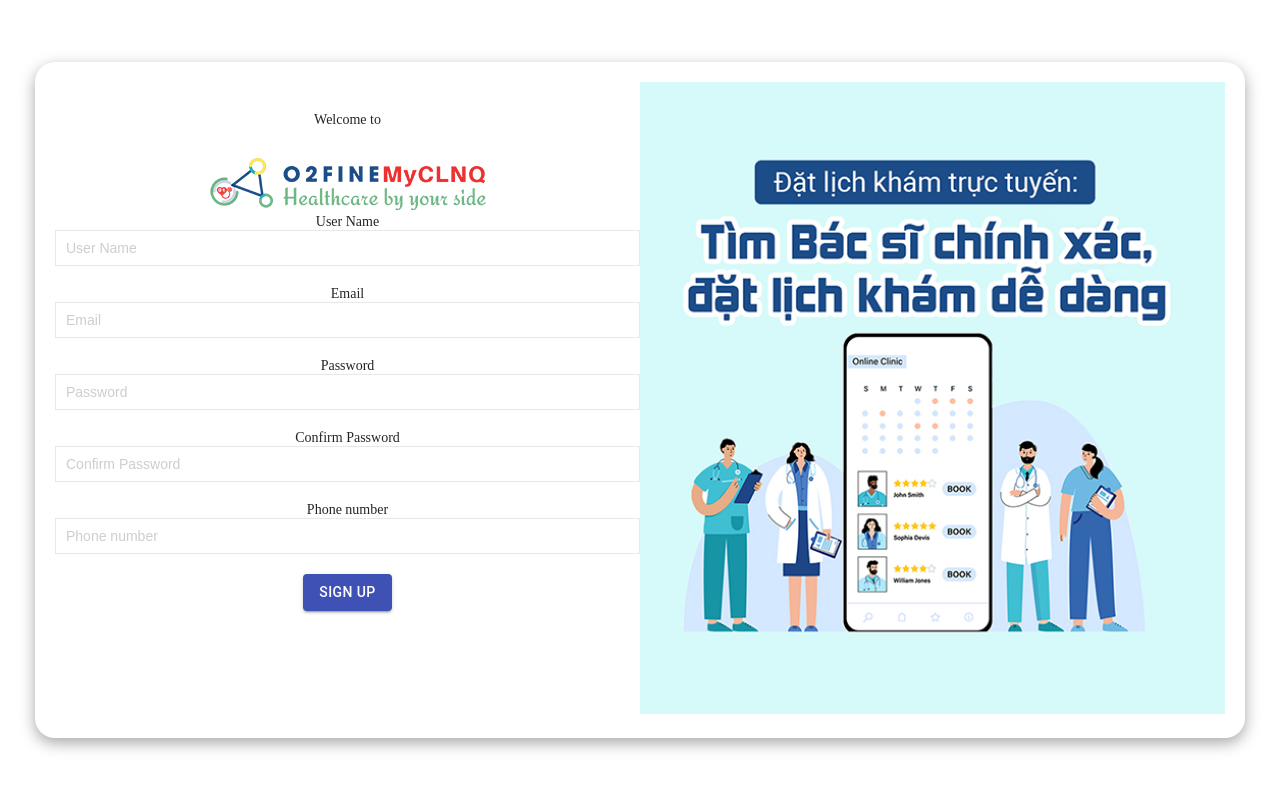
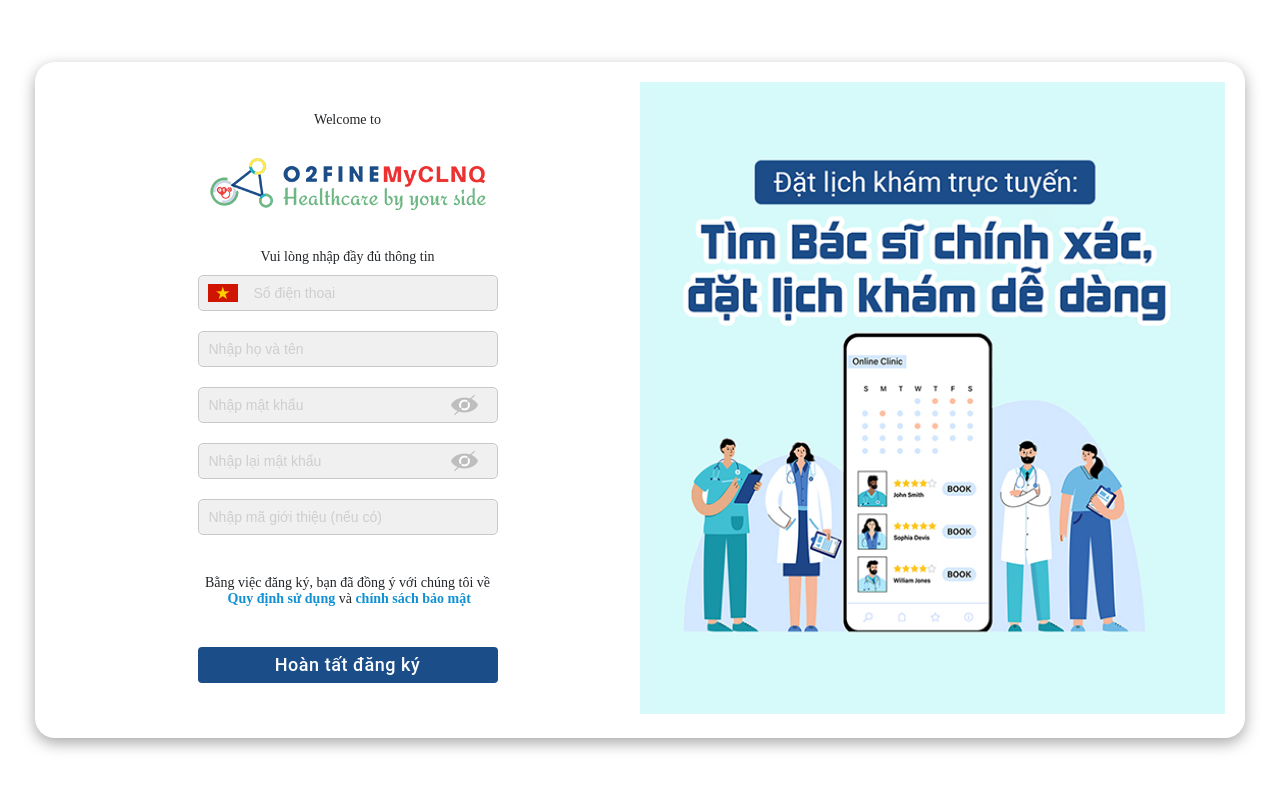
Before and after one commit to thienthuatnguyen/reactjs-CMS, a React (Create React App) app: page /sign-up in a window 1280 px wide. Shown: the top 790 px of the page. Built offline with nearby package versions, Linux system fonts and the light colour scheme; a web font is replaced by a local one.

Commit message:
sign up html

```diff
--- a/src/assets/scss/_custom.scss
+++ b/src/assets/scss/_custom.scss
@@ -117,7 +117,7 @@ textarea.focus,textarea:active.focus,textarea.active.focus {
   color: $blue;
   cursor: pointer;
   text-decoration: underline;
-  font-weight: 500;
+  font-weight: bold;
 }
 .flex-1 {
   flex: 1
--- a/src/assets/scss/_forms.scss
+++ b/src/assets/scss/_forms.scss
@@ -27,7 +27,7 @@
     margin-bottom: 5px;
 
     .label-config {
-        font-weight: 500;
+        font-weight: bold;
         margin-bottom: 0 !important;
     }
     img {
@@ -128,7 +128,7 @@
         width: 100%;
     }
     .label-config {
-        font-weight: 500;
+        font-weight: bold;
         overflow: hidden;
         text-overflow: ellipsis;
         white-space: nowrap;
@@ -219,6 +219,35 @@
         line-height: 36px !important;
         color: $body-color;
         box-sizing: border-box;
+        border-radius: 5px !important;
+    }
+    input.form-control.bg-gray {
+        background-color: #f0f0f0 !important;
+    }
+    button.btn-show-hide-password {
+        border: 0 !important;
+        padding: 0 !important;
+        background-color: transparent !important;
+        position: absolute;
+        right: 20px;
+        top: 8px;
+        cursor: pointer;
+        z-index: 1;
+        height: 20px;
+        width: 27px;
+        display: inline-flex;
+        align-items: center;
+        justify-content: center;
+    }
+    &.phone-input-glag {
+        input.form-control {
+            padding-left: 55px !important;
+        }
+        img.glag {
+            position: absolute;
+            left: 10px;
+            top: 9px;
+        }
     }
 }
 .validate-error {
@@ -245,13 +274,13 @@
     color: $red !important;
 }
 .btn-transparent {
-    font-weight: 500;
+    font-weight: bold;
 }
 .group-setting {
     margin-bottom: 40px;
     .name-group {
         font-size: 16px;
-        font-weight: 500;
+        font-weight: bold;
         margin-bottom: 20px;
     }
     .form-group.have-description-text {
--- a/src/assets/scss/styles.scss
+++ b/src/assets/scss/styles.scss
@@ -37,7 +37,6 @@ html, body {
     font-size: 14px;
     font-weight: normal;
     scroll-behavior: smooth;
-    font-weight: 400;
     overflow: hidden;
 }
 ::-webkit-scrollbar {
@@ -170,7 +169,7 @@ display: none;
                 padding-right: 0;
                 a {
                     color: $body-color !important;
-                    font-weight: 500;
+                    font-weight: bold;
                 }
             }
 
@@ -179,7 +178,7 @@ display: none;
 }
 
 .bold {
-    font-weight: 500;
+    font-weight: bold;
 }
 div#root {
     width: 100%;
--- a/src/assets/scss/variables.scss
+++ b/src/assets/scss/variables.scss
@@ -8,7 +8,7 @@ $blue-dark: #1B4E89;
 $gray: #E9ECF2;
 $body-color: #212529;
 $bg-input: #F0F0F0;
-$border-input: #e8e8e8;
+$border-input: #c8c8c8;
 $brown-flash: #1B4E89;
 $gray-dark: #D3D9E6;
 $brown: #707EA4;
--- a/src/containers/public-router/PublicRoute.scss
+++ b/src/containers/public-router/PublicRoute.scss
@@ -12,6 +12,8 @@
     padding: 20px;
     display: flex;
 
+
+
     .left-content {
       flex: 1 1 50%;
       max-width: 50%;
@@ -20,7 +22,7 @@
 
       h1.title {
         font-size: 14px;
-        font-weight: 400;
+        font-weight: normal;
         padding: 0;
         margin: 0;
         margin-bottom: 30px;
@@ -39,4 +41,13 @@
       }
     }
   }
+
+  button.my-btn.btn-login {
+    background-color: $blue-dark;
+    font-size: 18px !important;
+    color: #fff;
+    text-transform: none;
+    width: 300px;
+    box-shadow: none !important;
+  }
 }
--- a/src/containers/signup/SignUp.scss
+++ b/src/containers/signup/SignUp.scss
@@ -1,4 +1,22 @@
 @import '../../assets/scss/variables.scss';
-.wrapper-signup-page {
+.signup-form {
     display: flex;
+    align-items: center;
+    flex-direction: column;
+    margin-top: 35px;
+    .title-form {
+        margin-bottom: 10px;
+    }
+    .form-group  {
+        width: 300px;
+    }
+    .text-confirm {
+        margin-top: 20px;
+        margin-bottom: 40px;
+        width: 100%;
+        a {
+            font-weight: bold;
+            color: $blue;
+        }
+    }
 }
--- a/src/containers/signup/SignUp.tsx
+++ b/src/containers/signup/SignUp.tsx
@@ -1,46 +1,67 @@
-import React from "react";
+import React, { useState } from "react";
 import "./SignUp.scss";
 import { useForm } from "react-hook-form";
 import imgError from "../../assets/images/square-warning-validator.svg";
 import { Button } from "@material-ui/core";
 import validateService from '../../services/validateService';
 import authService from "../../services/authService";
+import showPassImage from "../../assets/images/show-pass.png";
+import hidePassImage from "../../assets/images/hide-pass.png";
+import vnGlag from "../../assets/images/vietnam-flag.png";
 
 function SignUp() {
+  const [passwordShown, setPasswordShown] = useState(false);
+  const [confirmPasswordShown, setConfirmPasswordShown] = useState(false);
+
+  const togglePassword = () => {
+    setPasswordShown(!passwordShown);
+  };
+
+  const togglePasswordConfirm = () => {
+    setConfirmPasswordShown(!confirmPasswordShown);
+  };
+
   const {
     register,
     handleSubmit,
     formState: { errors }
   } = useForm();
   const onSubmit = (data) => {
-    authService.getUser().then(()=> {}).catch((error)=> {
-      console.log(error.message)
-    });
-    // authService.signUp(data).then(
-    //   ()=> {}
-    // ).catch(
-    //   (error) => {
-    //     console.log(error)
-    //   }
-    // ).finally(
-    //   ()=> {}
-    // );
+
+
   };
   const formValues = {
     userName: "",
-    email: '',
+    codeIntroduce: '',
     passWord: "",
     confirmPassword: "",
     phoneNumber: ''
   };
 
   return (
-    <form onSubmit={handleSubmit(onSubmit)}>
+    <form onSubmit={handleSubmit(onSubmit)} className="signup-form">
+      <div className="title-form">Vui lòng nhập đầy đủ thông tin</div>
+      <div className={`form-group phone-input-glag ${errors.phoneNumber ? 'has-error' : ''}`}>
+        <input type="tel" className="form-control bg-gray" id="phoneNumber" aria-describedby="phone-number-helper-text"
+          defaultValue={formValues.phoneNumber}
+          placeholder="Số điện thoại"
+          {...register("phoneNumber", {
+            required: true
+          })}
+        />
+        <img className="glag" src={vnGlag}></img>
+        <div className="form-control-feedback">
+          <span className="arrow"></span>
+          <img src={imgError} />
+          {errors.phoneNumber && <span id="phone-number-helper-text">Số điện thoại là bắt buộc.</span>}
+        </div>
+      </div>
+
+
       <div className={`form-group ${errors.userName ? 'has-error' : ''}`}>
-        <label className="label-config" htmlFor="userName">User Name</label>
-        <input type="text" className="form-control" id="userName" aria-describedby="user-name-helper-text"
+        <input type="text" className="form-control bg-gray" id="userName" aria-describedby="user-name-helper-text"
           defaultValue={formValues.userName}
-          placeholder="User Name"
+          placeholder="Nhập họ và tên"
           {...register("userName", {
             required: true
           })}
@@ -48,53 +69,35 @@ function SignUp() {
         <div className="form-control-feedback">
           <span className="arrow"></span>
           <img src={imgError} />
-          {errors.userName && <span id="user-name-helper-text">User name is required.</span>}
+          {errors.userName && <span id="user-name-helper-text">Họ và tên là bắt buộc.</span>}
         </div>
       </div>
 
-      <div className={`form-group ${errors.email ? 'has-error' : ''}`}>
-        <label className="label-config" htmlFor="email">Email</label>
-        <input type="text" className="form-control" id="email" aria-describedby="email-helper-text"
-          defaultValue={formValues.email}
-          placeholder="Email"
-          {...register("email", {
-            required: true,
-            validate: {
-              inCorrect: (value) => {
-                return validateService.validateEmail(value);
-              },
-            }
-          })}
-        />
-        <div className="form-control-feedback">
-          <span className="arrow"></span>
-          <img src={imgError} />
-          {errors.email && errors.email.type !== "inCorrect" && <span id="email-helper-text">Email is required.</span>}
-          {errors.email && errors.email.type === "inCorrect" && <span id="email-helper-text">Email is incorrect.</span>}
-        </div>
-      </div>
+
 
       <div className={`form-group ${errors.password ? 'has-error' : ''}`}>
-        <label className="label-config" htmlFor="password">Password</label>
-        <input type="password" className="form-control" id="password" aria-describedby="password-helper-text"
+        <input type={passwordShown ? "text" : "password"} className="form-control bg-gray" id="password" aria-describedby="password-helper-text"
           defaultValue={formValues.passWord}
-          placeholder="Password"
+          placeholder="Nhập mật khẩu"
           {...register("password", {
             required: true
           })}
         />
+        <button className="btn-show-hide-password" onClick={togglePassword} type="button">
+            <img src= {passwordShown ? showPassImage : hidePassImage} alt="icon-show-hide-pass"></img>
+        </button>
+
         <div className="form-control-feedback">
           <span className="arrow"></span>
           <img src={imgError} />
-          {errors.password && <span id="password-helper-text">Password is required.</span>}
+          {errors.password && <span id="password-helper-text">Mật khẩu là bắt buộc.</span>}
         </div>
       </div>
 
       <div className={`form-group ${errors.confirmPassword ? 'has-error' : ''}`}>
-        <label className="label-config" htmlFor="confirmPassword">Confirm Password</label>
-        <input type="password" className="form-control" id="confirmPassword" aria-describedby="confirm-password-helper-text"
+        <input type={confirmPasswordShown ? "text" : "password"} className="form-control bg-gray" id="confirmPassword" aria-describedby="confirm-password-helper-text"
           defaultValue={formValues.confirmPassword}
-          placeholder="Confirm Password"
+          placeholder="Nhập lại mật khẩu"
           {...register("confirmPassword", {
             required: true,
             validate: {
@@ -104,34 +107,35 @@ function SignUp() {
             }
           })}
         />
+        <button className="btn-show-hide-password" onClick={togglePasswordConfirm} type="button">
+            <img src= {confirmPasswordShown ? showPassImage : hidePassImage} alt="icon-show-hide-pass"></img>
+        </button>
         <div className="form-control-feedback">
           <span className="arrow"></span>
           <img src={imgError} />
-          {errors.confirmPassword && errors.confirmPassword.type !== 'inCorrect' && <span id="confirm-password-helper-text">Confirm password is required.</span>}
-          {errors.confirmPassword && errors.confirmPassword.type === 'inCorrect' && <span id="confirm-password-helper-text">Confirm password not matched.</span>}
+          {errors.confirmPassword && errors.confirmPassword.type !== 'inCorrect' && <span id="confirm-password-helper-text">Mật khẩu xác nhận là bắt buộc.</span>}
+          {errors.confirmPassword && errors.confirmPassword.type === 'inCorrect' && <span id="confirm-password-helper-text">Mật khẩu xác nhận chưa đúng.</span>}
         </div>
       </div>
 
 
-      <div className={`form-group ${errors.phoneNumber ? 'has-error' : ''}`}>
-        <label className="label-config" htmlFor="phoneNumber">Phone number</label>
-        <input type="tel" className="form-control" id="phoneNumber" aria-describedby="phone-number-helper-text"
-          defaultValue={formValues.phoneNumber}
-          placeholder="Phone number"
-          {...register("phoneNumber", {
-            required: true
+      <div className="form-group">
+        <input type="text" className="form-control bg-gray" id="codeIntroduce" aria-describedby="code-introduce-helper-text"
+          defaultValue={formValues.codeIntroduce}
+          placeholder="Nhập mã giới thiệu (nếu có)"
+          {...register("codeIntroduce", {
+            required: false
           })}
         />
-        <div className="form-control-feedback">
-          <span className="arrow"></span>
-          <img src={imgError} />
-          {errors.phoneNumber && <span id="phone-number-helper-text">Phone number is required.</span>}
-        </div>
       </div>
 
 
-      <Button variant="contained" color="primary" type="submit">
-        Sign up
+      <div className="text-confirm">
+        <span>Bằng việc đăng ký, bạn đã đồng ý với chúng tôi về</span><br/>&nbsp;<a target="_blank" href="/">Quy định sử dụng</a>&nbsp;và&nbsp;<a target="_blank" href="/">chính sách bảo mật</a>
+      </div>
+
+      <Button variant="contained" color="primary" type="submit" className="my-btn btn-login">
+        Hoàn tất đăng ký
       </Button>
     </form>
   );
```
